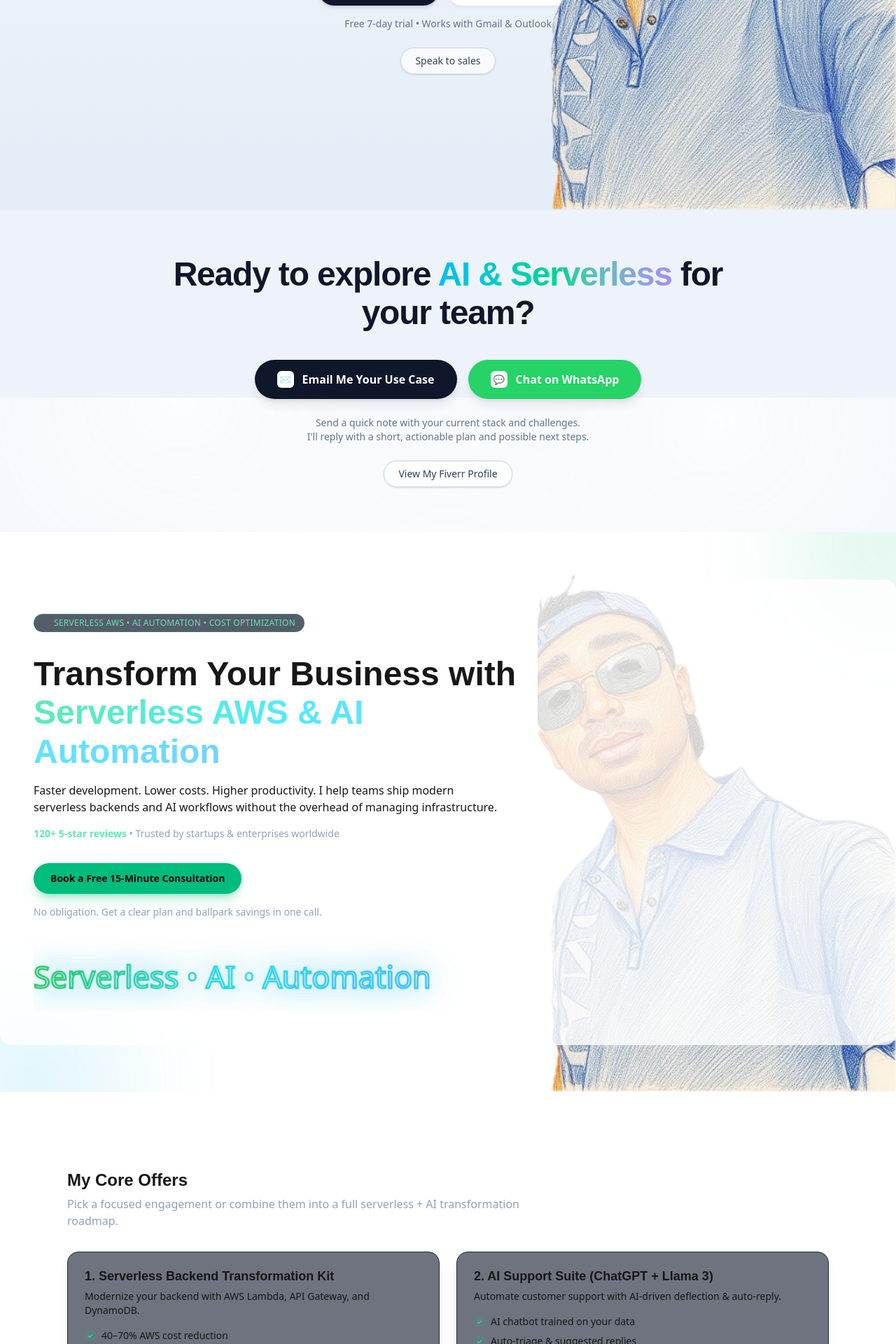
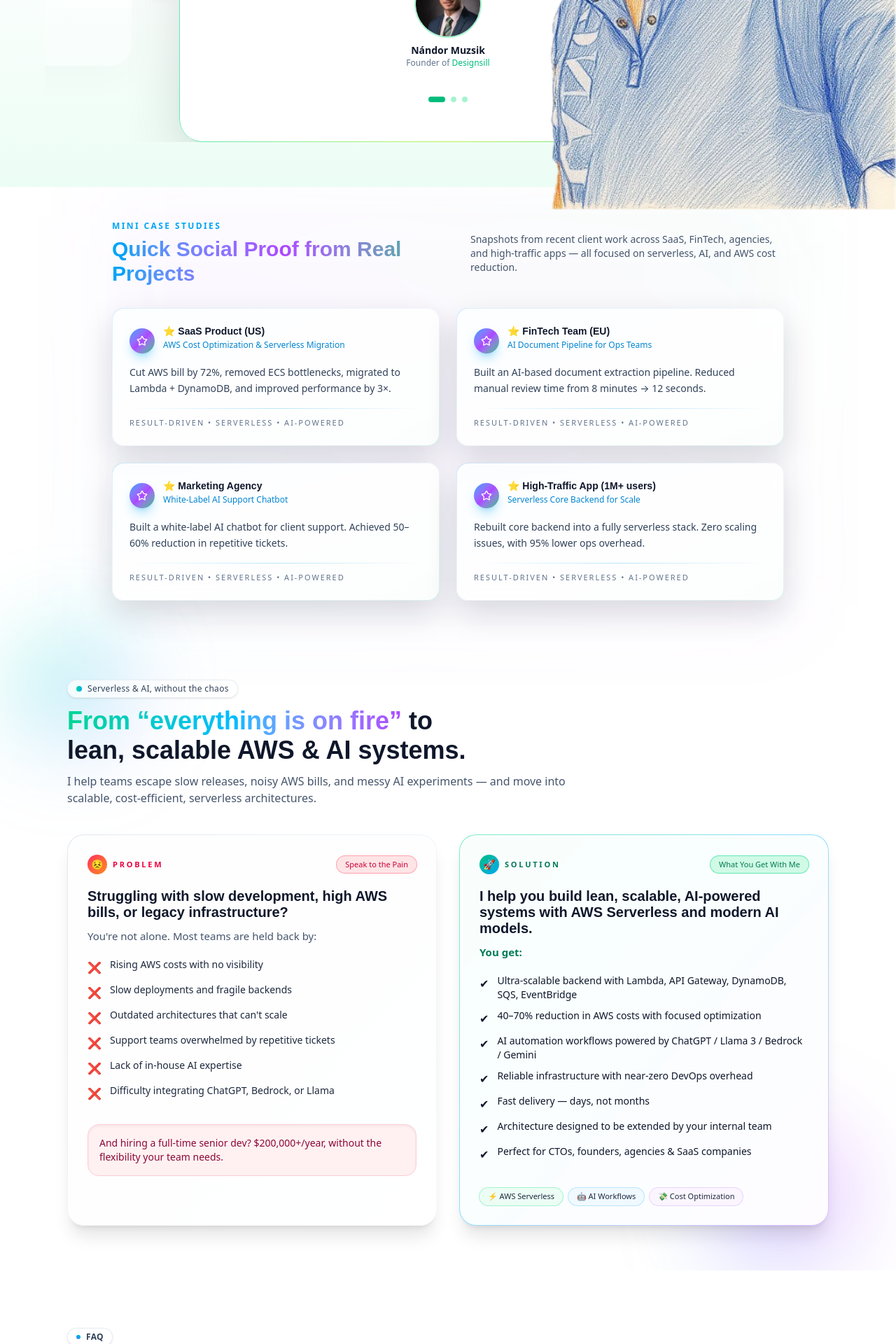
Before and after one commit to opmtwo/opmtwo-website, a Next.js app: page /home in a window 1280 px wide. Shown: the part 500-2420 px from the top of the page at 70% size. Built offline with nearby package versions, Linux system fonts and the light colour scheme; a web font is replaced by a local one.

Commit message:
Refactor Home component to include additional sections: Testimonials, Case Studies, Problem Solution, Faq, Services Showcase, Services, Core Offers, and Reels.

```diff
--- a/app/home/page.tsx
+++ b/app/home/page.tsx
@@ -1,12 +1,19 @@
 'use client';
 
-import SketchImage from '@/components/SketchImage';
 import React, { useState } from 'react';
-import { Cpu, Bot, Database, Zap, Code, Palette, Settings } from 'lucide-react';
+
+import CaseStudiesSection from '@/components/CaseStudiesSection';
+import CoreOffers from '@/components/CoreOffers';
+import CoreOffersSection from '@/components/CoreOffersSection';
+import FaqSection from '@/components/FaqSection';
+import ReadyToTrySection from '@/components/Footer';
+import Hero from '@/components/Hero';
+import ProblemSolutionSection from '@/components/ProblemSolutionSection';
+import { ReelsSection } from '@/components/ReelsSection';
+import ServicesSection from '@/components/ServicesSection';
+import ServicesShowcase from '@/components/ServicesShowcase';
 import { TechStackShowcase } from '@/components/TechStackShowcase';
-import Hero from '@/components/Hero';
-import ReadyToTrySection from '@/components/Footer';
-import CoreOffers from '@/components/CoreOffers';
+import TestimonialsSection from '@/components/TestimonialsSection';
 
 const navLinks = [
 	{ href: '#hero', label: 'Home' },
@@ -91,6 +98,22 @@ export default function Home() {
 					</nav>
 				</div>
 			</header>
+
+			<TestimonialsSection />
+
+			<CaseStudiesSection />
+
+			<ProblemSolutionSection />
+
+			<FaqSection />
+
+			<ServicesShowcase />
+
+			<ServicesSection />
+
+			<CoreOffersSection />
+
+			<ReelsSection />
 
 			<Hero />
 
```
